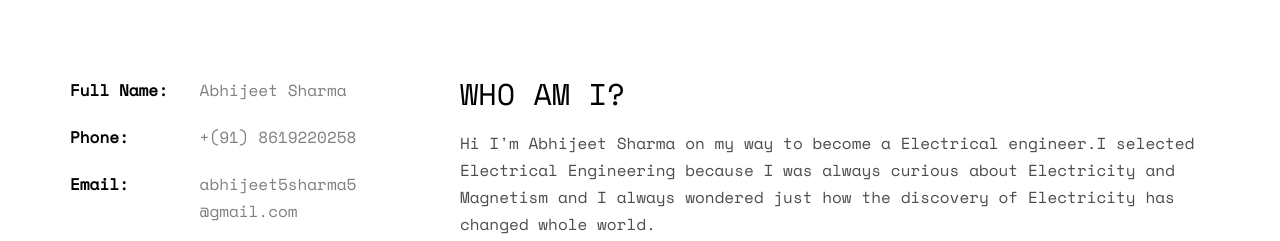
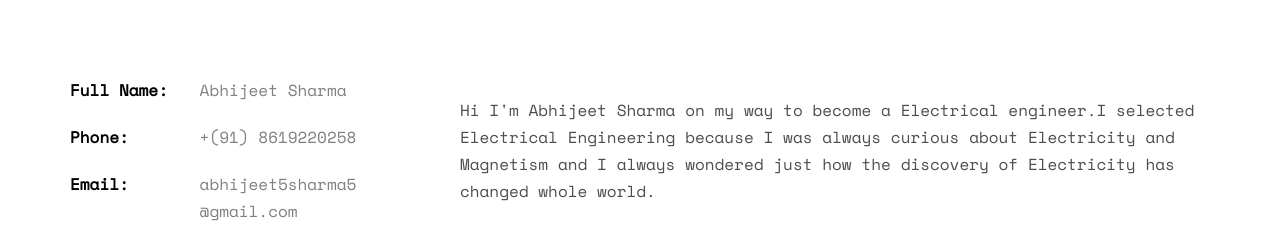
Before and after one commit to abhijeet888/abhijeet, a plain HTML site: page index.html in a window 1280 px wide. Shown: the part 975-1216 px from the top of the page. Drawn offline with nearby package versions, Linux system fonts and the light colour scheme; some packages are replaced by stand-ins of ours; no server answers; files whose address does not match are found by name.

Commit message:
Update index.html

```diff
--- a/index.html
+++ b/index.html
@@ -86,7 +86,7 @@
 					</ul>
 				</div>
 				<div class="col-md-8">
-					<h2>WHO AM I?</h2>
+					<h2></h2>
 					<p>Hi I'm Abhijeet Sharma on my way to become a Electrical engineer.I selected Electrical Engineering because I was always curious about Electricity and Magnetism and I always wondered just how the discovery of Electricity has changed whole world. <br>
 				  </p>
 					<p>I am a tech savvy guy who loves technology more than anything.</p>
```
